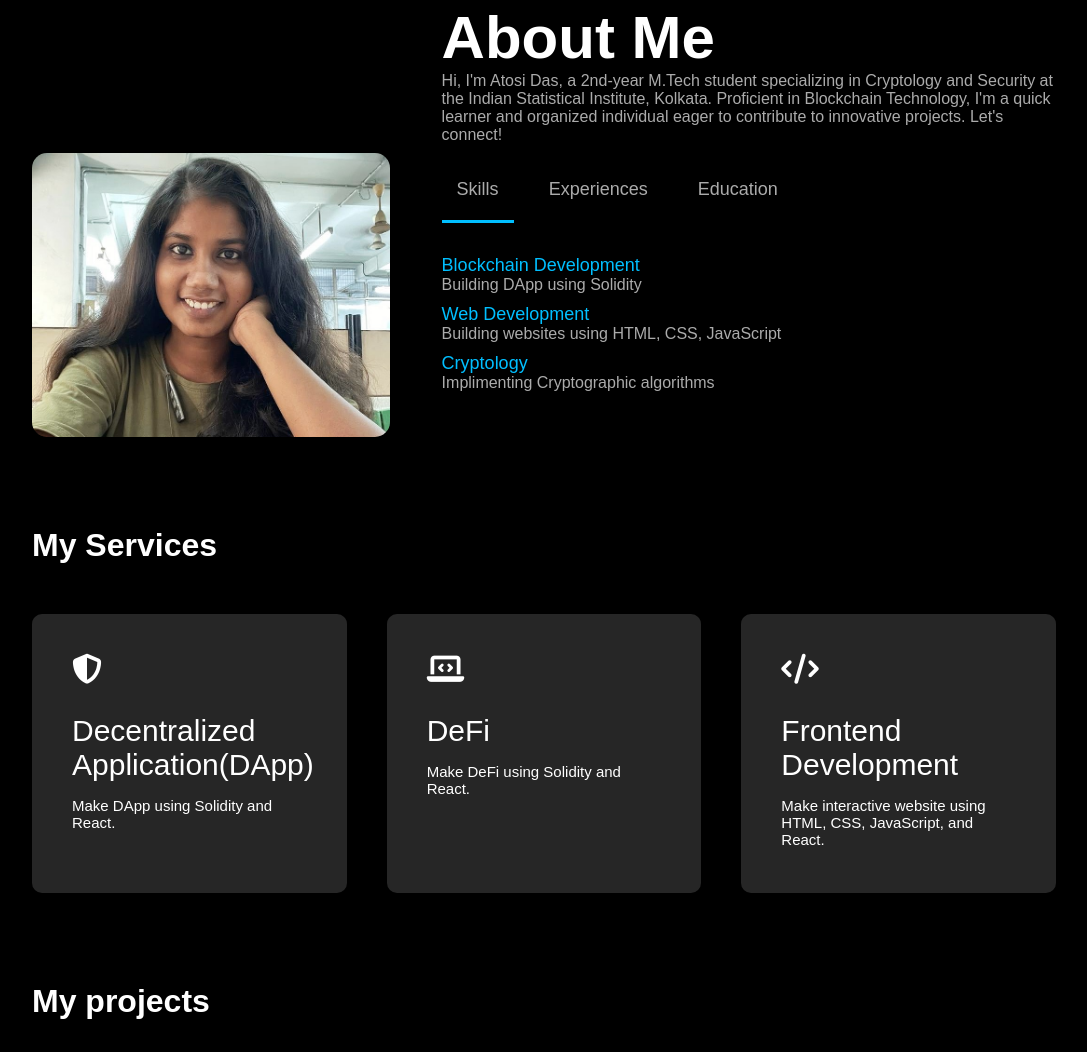
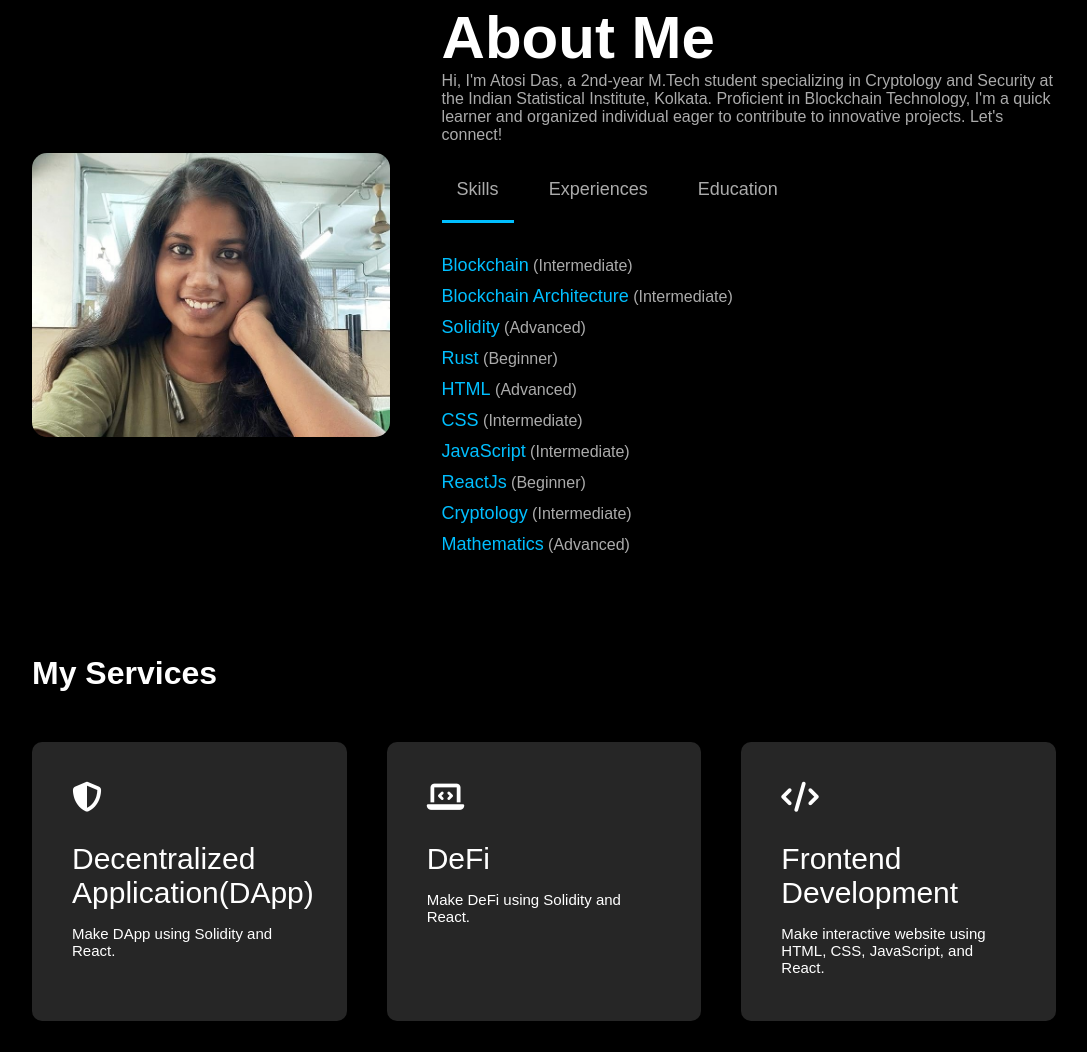
Before and after one commit to AtosiDas/PRODIGY_WD_04, a plain HTML site: page index.html in a window 1280 px wide. Shown: the part 652-1704 px from the top of the page, without its empty margins (96-1183 px from the left). Drawn offline with Linux system fonts and the light colour scheme.

Commit message:
Update the skills section

```diff
--- a/index.html
+++ b/index.html
@@ -70,9 +70,16 @@
                     </div>
                     <div class="tab-contents active-tab" id="skills">
                         <ul>
-                            <li><span>Blockchain Development</span><br>Building DApp using Solidity</li>
-                            <li><span>Web Development</span><br>Building websites using HTML, CSS, JavaScript</li>
-                            <li><span>Cryptology</span><br>Implimenting Cryptographic algorithms</li>
+                            <li><span>Blockchain</span> (Intermediate)</li>
+                            <li><span>Blockchain Architecture</span> (Intermediate)</li>
+                            <li><span>Solidity</span> (Advanced)</li>
+                            <li><span>Rust</span> (Beginner)</li>
+                            <li><span>HTML</span> (Advanced)</li>
+                            <li><span>CSS</span> (Intermediate)</li>
+                            <li><span>JavaScript</span> (Intermediate)</li>
+                            <li><span>ReactJs</span> (Beginner)</li>
+                            <li><span>Cryptology</span> (Intermediate)</li>
+                            <li><span>Mathematics</span> (Advanced)</li>
                         </ul>
                     </div>
                     <div class="tab-contents" id="experiences">
```
